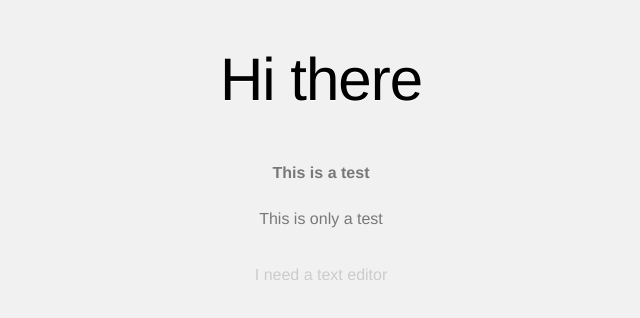
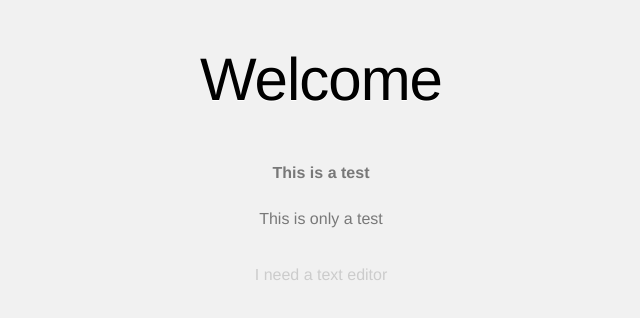
Before and after one commit to c-rob/test, a plain HTML site: page index.html in a window 1280 px wide. Shown: the whole page, without its empty margins (319-959 px from the left). Drawn offline with Linux system fonts and the light colour scheme.

Commit message:
Update index.html

```diff
--- a/index.html
+++ b/index.html
@@ -53,7 +53,7 @@
 
     <div class="container">
 
-      <h1>Hi there</h1>
+      <h1>Welcome</h1>
       <p><strong>This is a test</strong></p>
 
       <p>
```
